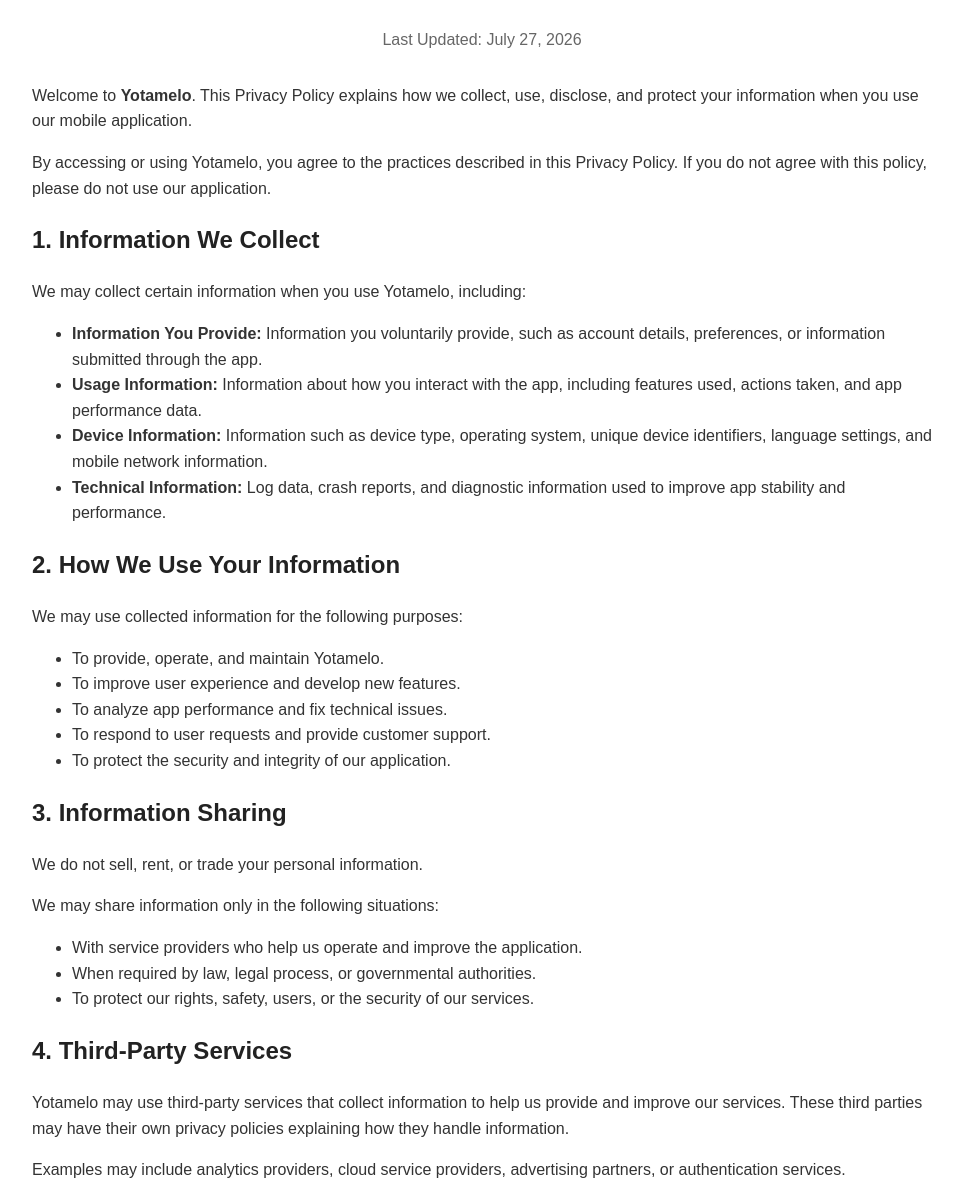
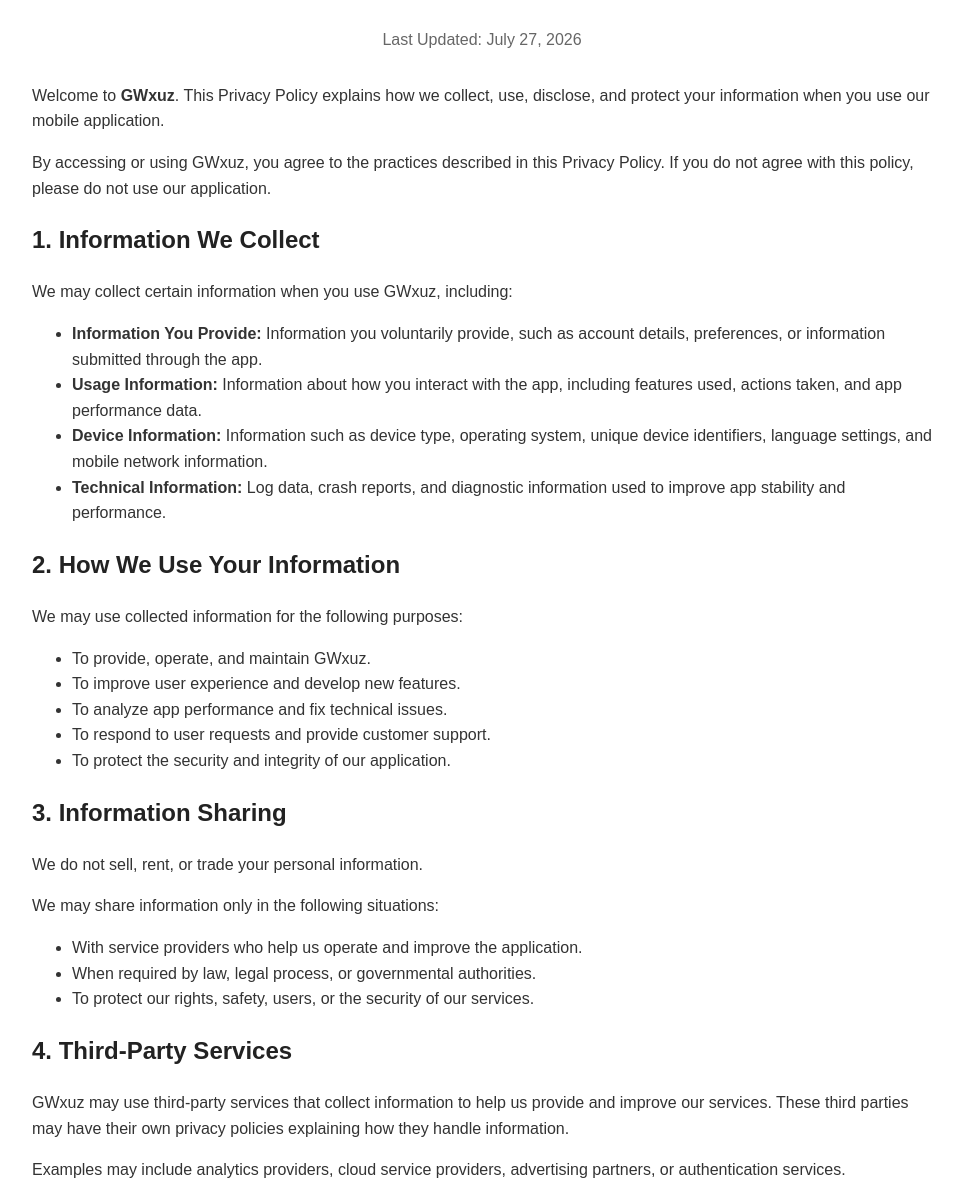
Before and after one commit to zxjota/GWxuz-web, a plain HTML site: page index.html in a window 1280 px wide. Shown: the part 94-1294 px from the top of the page, without its empty margins (158-1120 px from the left). Drawn offline with Linux system fonts and the light colour scheme.

Commit message:
Update index.html

```diff
--- a/index.html
+++ b/index.html
@@ -1,10 +1,9 @@
-
 <!DOCTYPE html>
 <html lang="en">
 <head>
     <meta charset="UTF-8">
     <meta name="viewport" content="width=device-width, initial-scale=1.0">
-    <title>Privacy Policy - Yotamelo</title>
+    <title>Privacy Policy - GWxuz</title>
     <style>
         body {
             font-family: Arial, Helvetica, sans-serif;
@@ -54,12 +53,12 @@
 </div>
 
 <p>
-    Welcome to <strong>Yotamelo</strong>. This Privacy Policy explains how we collect,
+    Welcome to <strong>GWxuz</strong>. This Privacy Policy explains how we collect,
     use, disclose, and protect your information when you use our mobile application.
 </p>
 
 <p>
-    By accessing or using Yotamelo, you agree to the practices described in this Privacy Policy.
+    By accessing or using GWxuz, you agree to the practices described in this Privacy Policy.
     If you do not agree with this policy, please do not use our application.
 </p>
 
@@ -67,7 +66,7 @@
 <h2>1. Information We Collect</h2>
 
 <p>
-    We may collect certain information when you use Yotamelo, including:
+    We may collect certain information when you use GWxuz, including:
 </p>
 
 <ul>
@@ -100,7 +99,7 @@
 </p>
 
 <ul>
-    <li>To provide, operate, and maintain Yotamelo.</li>
+    <li>To provide, operate, and maintain GWxuz.</li>
     <li>To improve user experience and develop new features.</li>
     <li>To analyze app performance and fix technical issues.</li>
     <li>To respond to user requests and provide customer support.</li>
@@ -134,7 +133,7 @@
 <h2>4. Third-Party Services</h2>
 
 <p>
-    Yotamelo may use third-party services that collect information to help us provide
+    GWxuz may use third-party services that collect information to help us provide
     and improve our services. These third parties may have their own privacy policies
     explaining how they handle information.
 </p>
@@ -161,7 +160,7 @@
 <h2>6. Children's Privacy</h2>
 
 <p>
-    Yotamelo is not intended for children under the age of 13.
+    GWxuz is not intended for children under the age of 13.
     We do not knowingly collect personal information from children under 13.
 </p>
 
@@ -227,7 +226,7 @@
 
 
 <p>
-    Thank you for using <strong>Yotamelo</strong>.
+    Thank you for using <strong>GWxuz</strong>.
 </p>
 
 </body>
```
